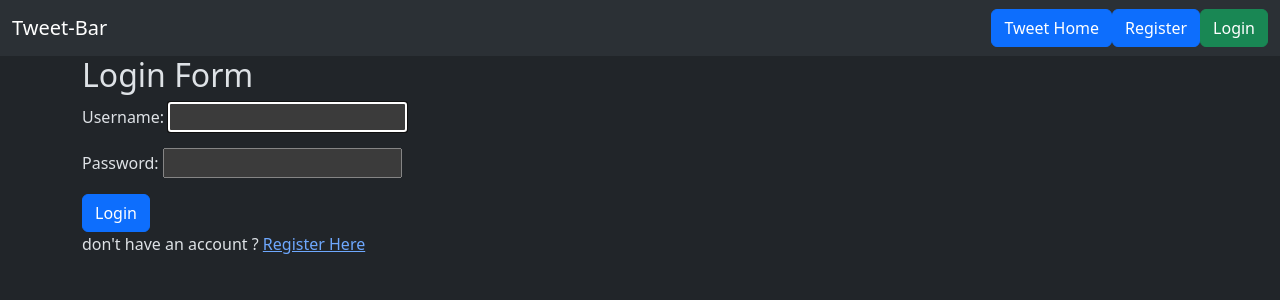
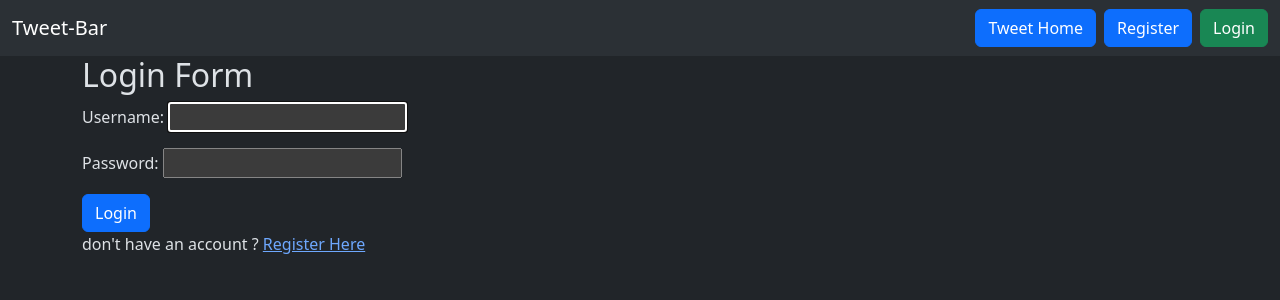
Before and after one commit to tripathiosho/Django-Projects, a Django app: page /accounts/login/ in a window 1280 px wide. Shown: the top 300 px of the page. Run offline with Django 5.2, Linux system fonts and the light colour scheme.

Commit message:
logout feature fix
the login feature and form update fix

```diff
--- a/django-twitter/djtwitter/templates/layout.html
+++ b/django-twitter/djtwitter/templates/layout.html
@@ -19,23 +19,23 @@
                     <span class="navbar-toggler-icon"></span>
                 </button>
                 <div class="collapse navbar-collapse" id="navbarSupportedContent">
-                <ul class="navbar-nav me-auto mb-2 mb-lg-0">
-                </ul>
-                <form class="d-flex" role="search">
-                    <a class="btn btn-primary" type="submit" href="{% url 'tweet_list' %}">Tweet Home</a>
+                    <ul class="navbar-nav me-auto mb-2 mb-lg-0"></ul>
+                    <div class="d-flex">
+                        <a class="btn btn-primary me-2" href="{% url 'tweet_list' %}">Tweet Home</a>
                         {% if user.is_authenticated %}
-                        <form method="post" action="{% url 'logout' %}" style="display:inline;">
+                            <form method="post" action="{% url 'logout' %}">
                                 {% csrf_token %}
                                 <button class="btn btn-danger" type="submit">Logout</button>
                             </form>
                         {% else %}
-                        <a class="btn btn-primary" type="submit" href="{% url 'register' %}">Register</a>
-                        <a class="btn btn-success" type="submit" href="{% url 'login' %}">Login</a>
+                            <a class="btn btn-primary me-2" href="{% url 'register' %}">Register</a>
+                            <a class="btn btn-success" href="{% url 'login' %}">Login</a>
                         {% endif %}
-                </form>
+                    </div>
                 </div>
             </div>
         </nav>
+
         <div class = "container">
             {% block content %}
             {% endblock %}
```
Also changed, not shown: django-twitter/djtwitter/db.sqlite3. Lines whose indentation alone changed are shown as unchanged.
